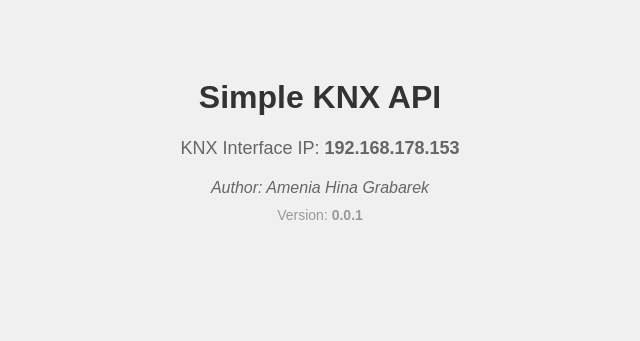
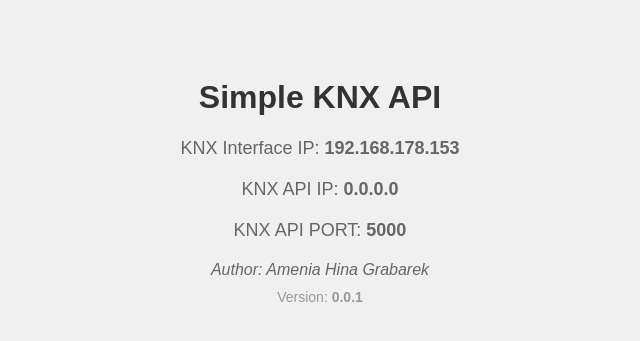
Before and after one commit to Amenia1999/KNX-Simeple-API, a Flask app: page / in a window 1280 px wide. Shown: the top 341 px of the page, without its empty margins (320-960 px from the left). Run offline with Flask 3, Linux system fonts and the light colour scheme.

Commit message:
update frontpage

```diff
--- a/main.py
+++ b/main.py
@@ -60,7 +60,7 @@ async def write_group(address, val, format):
 
 @app.route('/')
 def route_root():
-    return render_template('welcome.html', version=version, knx_ip=knx_ip)
+    return render_template('welcome.html', version=version, knx_ip=knx_ip, server_ip=server_ip, server_port=server_port)
 
 @app.route('/api/writegroup', methods=['POST'])
 def route_write_group():
--- a/templates/welcome.html
+++ b/templates/welcome.html
@@ -34,6 +34,8 @@
 <body>
     <h1>Simple KNX API</h1>
     <div id="data">KNX Interface IP: <strong>{{ knx_ip }}</strong></div>
+    <div id="data">KNX API IP: <strong>{{ server_ip }}</strong></div>
+    <div id="data">KNX API PORT: <strong>{{ server_port }}</strong></div>
     <div id="author">Author: Amenia Hina Grabarek</div>
     <div id="version">Version: <strong>{{ version }}</strong></div>
 </body>
```
Also changed, not shown: 1 other file.
